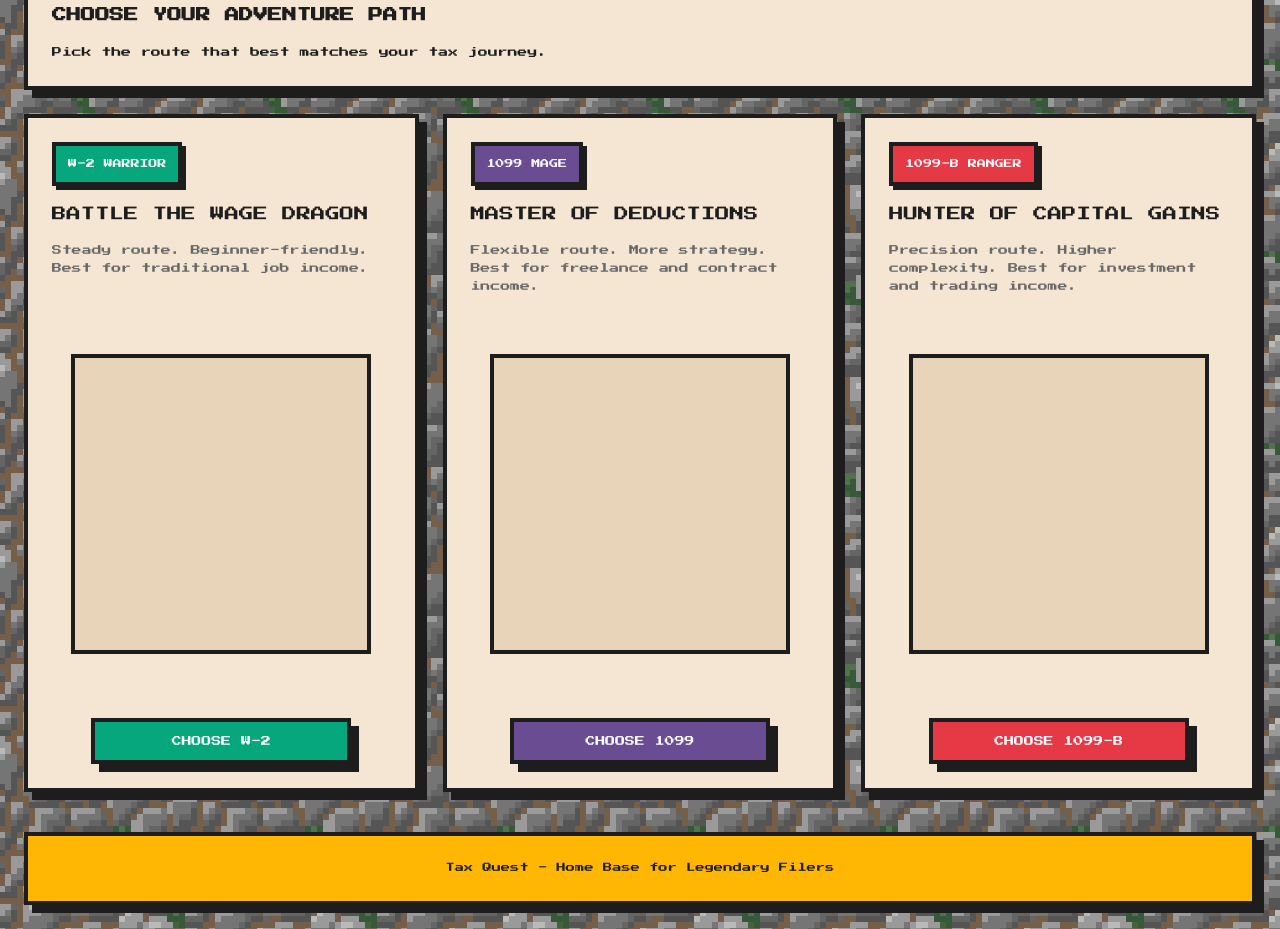
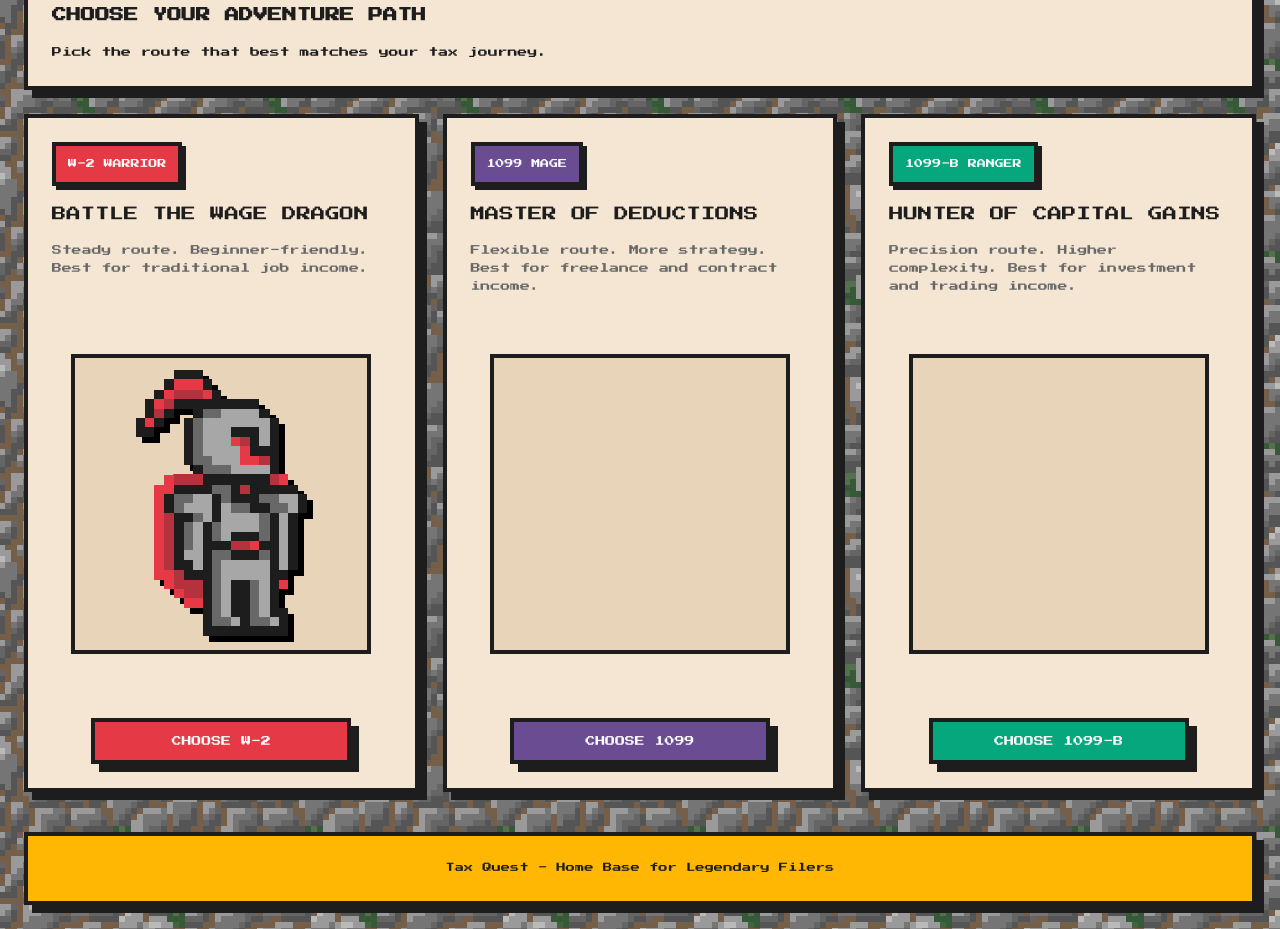
Before and after one commit to Thomas-writes/HackKU-26, a plain HTML site: page index.html in a window 1280 px wide. Shown: the part 605-1534 px from the top of the page. Drawn offline with Linux system fonts and the light colour scheme.

Commit message:
path changes and knight added to home screen

```diff
--- a/index.html
+++ b/index.html
@@ -178,7 +178,7 @@
     }
 
     .btn-card-w2 {
-      background: var(--health-potion);
+      background: var(--dragon-fire);
       color: var(--pixel-white);
     }
 
@@ -188,7 +188,7 @@
     }
 
     .btn-card-1099b {
-      background: var(--dragon-fire);
+      background: var(--health-potion);
       color: var(--pixel-white);
     }
 
@@ -212,6 +212,33 @@
     .hero-copy {
       background: var(--aged-scroll);
     }
+
+    .knight-marker {
+      position: absolute;
+      top: 50%;
+      left: 50%;
+
+      width: 60%;
+      height: auto;
+
+      transform: translate(-50%, -50%);
+      image-rendering: pixelated;
+
+      z-index: 5;
+      border: none !important;
+      box-shadow: none !important;
+      background: transparent !important;
+
+      filter: drop-shadow(6px 6px 0 #000);
+
+      animation: knightBob 1.2s ease-in-out infinite;
+    }
+
+		@keyframes knightBob {
+			0% { margin-top: -2px; }
+			50% { margin-top: 2px; }
+			100% { margin-top: -2px; }
+		}
 
     .eyebrow {
       display: inline-block;
@@ -344,9 +371,9 @@
       text-transform: uppercase;
     }
 
-    .badge-w2 { background: var(--health-potion); color: var(--pixel-white); }
+    .badge-w2 { background: var(--dragon-fire); color: var(--pixel-white); }
     .badge-1099 { background: var(--dungeon-purple); color: var(--pixel-white); }
-    .badge-1099b { background: var(--dragon-fire); color: var(--pixel-white); }
+    .badge-1099b { background: var(--health-potion); color: var(--pixel-white); }
 
     .class-title {
       font-size: 0.9rem;
@@ -372,6 +399,9 @@
       border: var(--border);
       background: var(--ancient-paper);
       display: block;
+
+      position: relative; /* IMPORTANT */
+      overflow: hidden;
     }
 
 
@@ -537,7 +567,9 @@
           </div>
 
           <div class="class-image-frame">
-            <div class="class-image-inner"></div>
+            <div class="class-image-inner">
+              <img src="./imgs/knight.png" class="knight-marker">
+            </div>
           </div>
 
           <div class="card-actions">
```
Also changed, not shown: roadmap.html (+1 -1 lines), imgs/knight.png (renamed from knight.png), knight-original.png (deleted), knight-pretrim.png (deleted).
